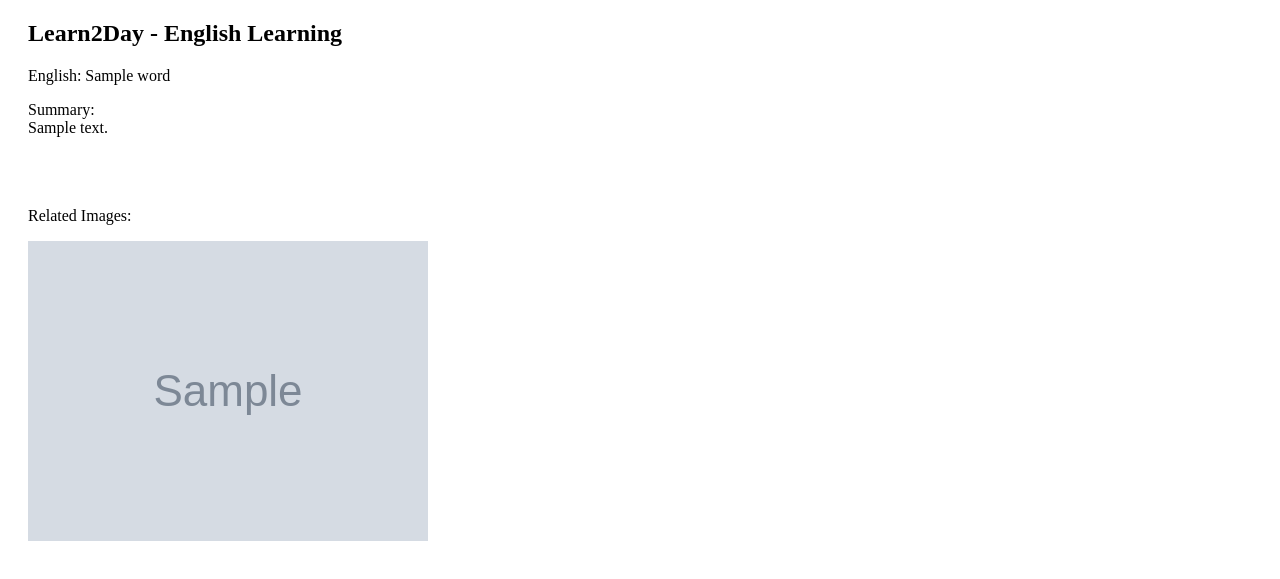
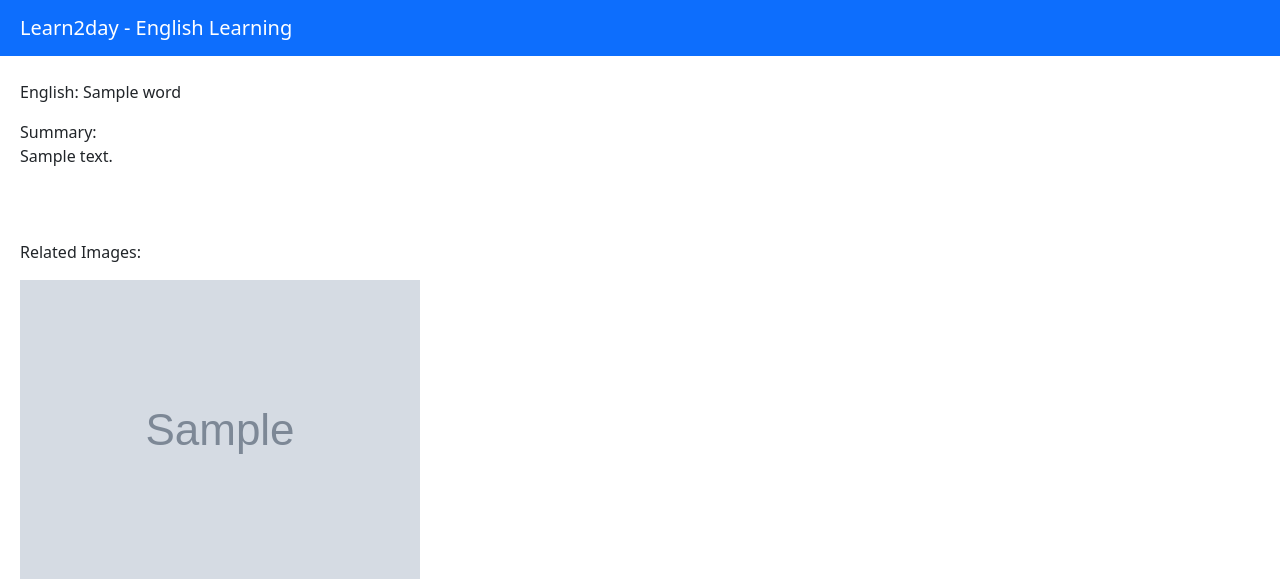
Before and after one commit to efeakaroz13/Learn2day, a Flask app: template templates/index.html in a window 1280 px wide. Shown: the top 579 px of the page. Run offline with Flask 2, Linux system fonts and the light colour scheme; the template is opened without the code that fills it: most values are stand-ins (such as "Sample title", 1, 10 or a date in 2020); grey boxes marked "Sample" are stand-in pictures.

Commit message:
design updates and translation

```diff
--- a/app.py
+++ b/app.py
@@ -47,9 +47,8 @@ def home():
     #return data
 
     """
-    os.system("python3 scraper.py")
-    data= json.loads(open("out.json","r").read())
-
+    data=json.loads(requests.get("http://127.0.0.1:5000/api?lang=tr").content)
+    return data
     return render_template("index.html",data=data)
 
 
--- a/templates/index.html
+++ b/templates/index.html
@@ -7,10 +7,14 @@
     <title>Learn2day</title>
     <meta name="author" content="Efe Akaröz - Python Developer">
     <meta name="keywords" content="Learn2day, English Learn, random word api">
+    <link rel="stylesheet" href="https://cdn.jsdelivr.net/npm/bootstrap@5.2.2/dist/css/bootstrap.min.css" integrity="sha384-Zenh87qX5JnK2Jl0vWa8Ck2rdkQ2Bzep5IDxbcnCeuOxjzrPF/et3URy9Bv1WTRi" crossorigin="anonymous">
 </head>
 <body>
+    <nav class="navbar navbar-dark bg-primary">
+        <a style="margin-left:20px;" class="navbar-brand" href="/">Learn2day - English Learning</a>
+    </nav><br>
     <div style="margin-left:20px;width:80%;">
-    <h2>Learn2Day - English Learning</h2>
+
     <p>English: {{data["word"]}}</p>
 
     <label >Summary:</label>
```
